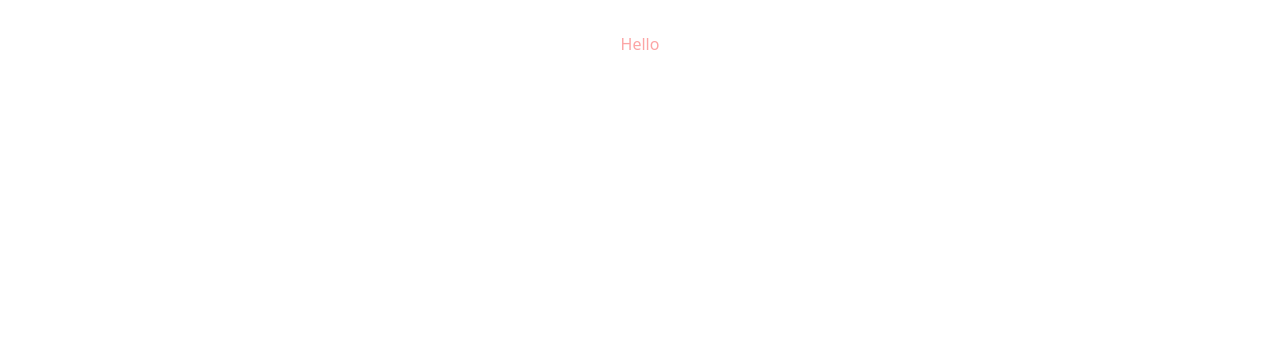
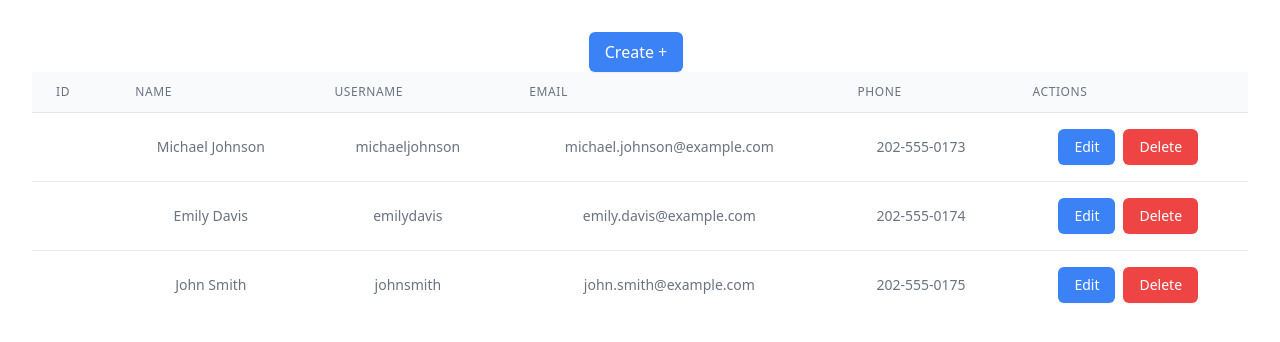
Before and after one commit to KarRzu/react-user-table, a React (Vite) app in the folder react-user-table/: page / in a window 1280 px wide. Shown: the top 342 px of the page. Built offline with nearby package versions, Linux system fonts and the light colour scheme.

Commit message:
style: add ui for table

```diff
--- a/react-user-table/src/App.tsx
+++ b/react-user-table/src/App.tsx
@@ -1,9 +1,10 @@
 import "./App.css";
+import { Home } from "./pages/Home";
 
 function App() {
   return (
     <>
-      <div className="text-red-300">Hello</div>
+      <Home />
     </>
   );
 }
--- a/react-user-table/src/components/features/redux/UserReducer.tsx
+++ b/react-user-table/src/components/features/redux/UserReducer.tsx
@@ -6,3 +6,5 @@ const usersSlice = createSlice({
   initialState: usersList,
   reducers: {},
 });
+
+export default usersSlice.reducer;
--- a/react-user-table/src/components/shared/Table.tsx
+++ b/react-user-table/src/components/shared/Table.tsx
@@ -1,7 +1,66 @@
+import { useSelector } from "react-redux";
+
 export function Table() {
+  const users = useSelector((state) => state.users);
+
   return (
-    <>
-      <div></div>
-    </>
+    <div className="overflow-x-auto">
+      <button className="bg-blue-500 text-white px-4 py-2 rounded-md shadow-sm hover:bg-blue-600 focus:outline-none focus:ring-2 focus:ring-blue-500 focus:ring-offset-2 mr-2">
+        Create +
+      </button>
+      <table className="min-w-full divide-y divide-gray-200 bg-white">
+        <thead className="bg-gray-50">
+          <tr>
+            <th className="px-6 py-3 text-left text-xs font-medium text-gray-500 uppercase tracking-wider">
+              ID
+            </th>
+            <th className="px-6 py-3 text-left text-xs font-medium text-gray-500 uppercase tracking-wider">
+              Name
+            </th>
+            <th className="px-6 py-3 text-left text-xs font-medium text-gray-500 uppercase tracking-wider">
+              Username
+            </th>
+            <th className="px-6 py-3 text-left text-xs font-medium text-gray-500 uppercase tracking-wider">
+              Email
+            </th>
+            <th className="px-6 py-3 text-left text-xs font-medium text-gray-500 uppercase tracking-wider">
+              Phone
+            </th>
+            <th className="px-6 py-3 text-left text-xs font-medium text-gray-500 uppercase tracking-wider">
+              Actions
+            </th>
+          </tr>
+        </thead>
+        <tbody className="bg-white divide-y divide-gray-200">
+          {users.map((user, index) => (
+            <tr key={index}>
+              <td className="px-6 py-4 whitespace-nowrap text-sm font-medium text-gray-900">
+                {user.id}
+              </td>
+              <td className="px-6 py-4 whitespace-nowrap text-sm text-gray-500">
+                {user.name}
+              </td>
+              <td className="px-6 py-4 whitespace-nowrap text-sm text-gray-500">
+                {user.username}
+              </td>
+              <td className="px-6 py-4 whitespace-nowrap text-sm text-gray-500">
+                {user.email}
+              </td>
+              <td className="px-6 py-4 whitespace-nowrap text-sm text-gray-500">
+                {user.phone}
+              </td>
+              <td className="px-6 py-4 whitespace-nowrap text-sm text-gray-500">
+                <button className="bg-blue-500 text-white px-4 py-2 rounded-md shadow-sm hover:bg-blue-600 focus:outline-none focus:ring-2 focus:ring-blue-500 focus:ring-offset-2 mr-2">
+                  Edit
+                </button>
+                <button className="bg-red-500 text-white px-4 py-2 rounded-md shadow-sm hover:bg-red-600 focus:outline-none focus:ring-2 focus:ring-red-500 focus:ring-offset-2">
+                  Delete
+                </button>
+              </td>
+            </tr>
+          ))}
+        </tbody>
+      </table>
+    </div>
   );
 }
--- a/react-user-table/src/main.tsx
+++ b/react-user-table/src/main.tsx
@@ -4,9 +4,12 @@ import App from "./App.tsx";
 import "./index.css";
 import { Provider } from "react-redux";
 import { configureStore } from "@reduxjs/toolkit";
+import UserReducer from "./components/features/redux/UserReducer.tsx";
 
 const store = configureStore({
-  reducer: {},
+  reducer: {
+    users: UserReducer,
+  },
 });
 
 createRoot(document.getElementById("root")!).render(
--- a/react-user-table/src/pages/Home.tsx
+++ b/react-user-table/src/pages/Home.tsx
@@ -1,7 +1,9 @@
+import { Table } from "../components/shared/Table";
+
 export function Home() {
   return (
     <>
-      <div></div>
+      <Table />
     </>
   );
 }
```
